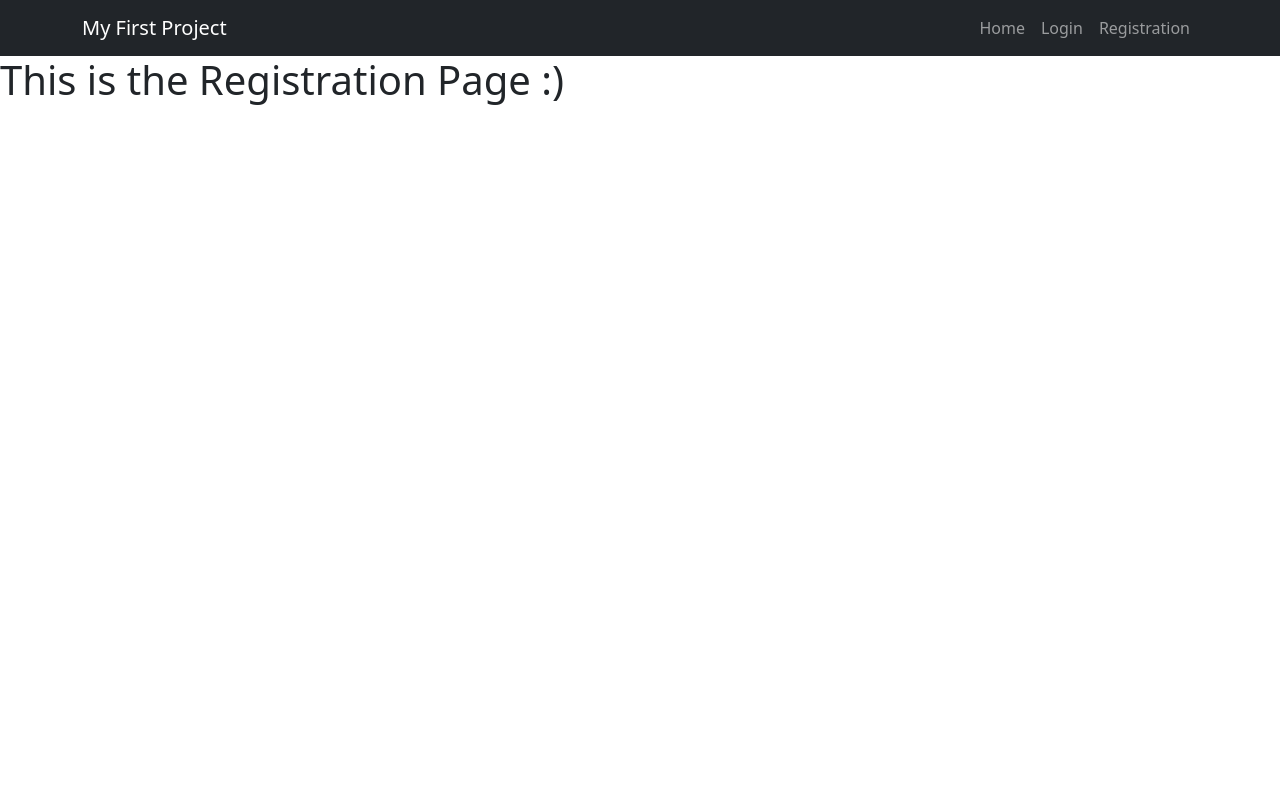
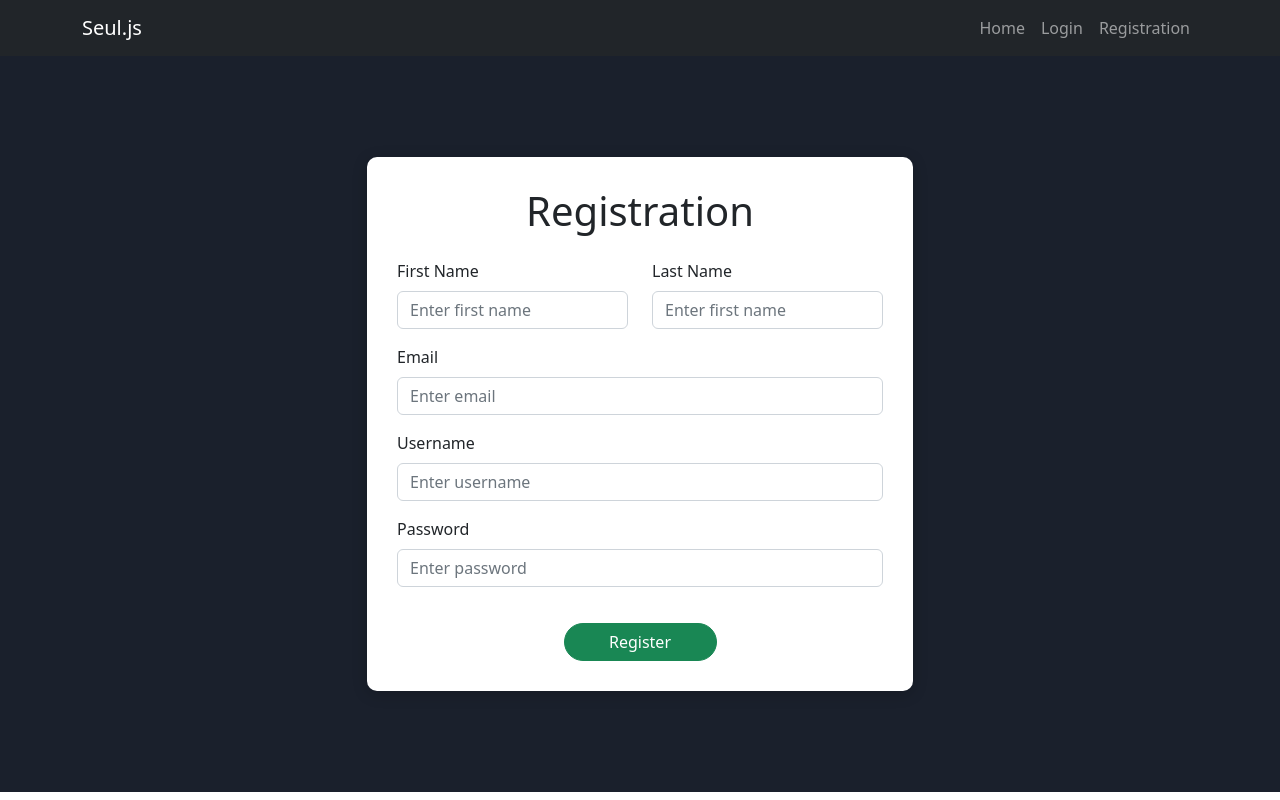
Before and after one commit to tettsuns/first-repo, a React (Create React App) app: page /registration in a window 1280 px wide. Built offline with nearby package versions, Linux system fonts and the light colour scheme.

Commit message:
fixed login and registration page

```diff
--- a/src/components/Navbar.jsx
+++ b/src/components/Navbar.jsx
@@ -6,7 +6,7 @@ function BasicExample() {
   return (
     <Navbar bg="dark" variant="dark" expand="lg">
       <Container>
-        <Navbar.Brand href="#home">My First Project</Navbar.Brand>
+        <Navbar.Brand href="/home">Seul.js</Navbar.Brand>
         <Navbar.Toggle aria-controls="basic-navbar-nav" />
         <Navbar.Collapse id="basic-navbar-nav">
           <Nav className="justify-content-end" style={{ width: "100%" }}>
--- a/src/pages/Homepage.jsx
+++ b/src/pages/Homepage.jsx
@@ -83,7 +83,7 @@ function HomePage() {
             <motion.img
               src="./images/solgi.png"
               alt="profile"
-              className="rounded-circle"
+              className="rounded-circle App-logo"
               style={{ width: "230px", height: "230px" }}
             />
           </div>
--- a/src/pages/Login.jsx
+++ b/src/pages/Login.jsx
@@ -2,7 +2,7 @@ import React from "react";
 import { Container, Form, Button, Row, Col } from "react-bootstrap";
 import { motion } from "framer-motion";
 
-function LoginPage() {
+function Login() {
   const containerStyle = {
     backgroundColor: "#1a202c",
     minHeight: "92vh",
@@ -19,8 +19,6 @@ function LoginPage() {
   };
 
   const buttonStyle = {
-    backgroundColor: "#1a202c",
-    borderColor: "#1a202c",
     fontWeight: 400,
     borderRadius: "20px",
     width: "50%",
@@ -47,38 +45,39 @@ function LoginPage() {
   return (
     <div style={containerStyle}>
       <Container>
+        <Row className="d-flex justify-content-center align-items-center">
+          <Col sm="6">
         <motion.div variants={formVariants} initial="hidden" animate="visible">
           <Form style={formStyle}>
             <h1 className="mb-4 text-center">Login</h1>
-            <Form.Group controlId="formBasicEmail">
+            <Form.Group controlId="formBasicEmail" className="mb-4">
               <Form.Label>Username</Form.Label>
               <Form.Control type="email" placeholder="Enter username" />
             </Form.Group>
-
-            <Form.Group controlId="formBasicPassword">
+            <Form.Group controlId="formBasicPassword" className="mb-4">
               <Form.Label>Password</Form.Label>
               <Form.Control type="password" placeholder="Password" />
             </Form.Group>
-
-            <Form.Group controlId="formBasicCheckbox">
+            <Form.Group controlId="formBasicCheckbox" className="mb-3">
               <Form.Check type="checkbox" label="Remember me" />
             </Form.Group>
-
             <Row>
-              <Col>
+              <Col style={{padding: "0 0 0 0"}}>
                 <Button variant="link" className="text-decoration-none">
                   Forgot password?
                 </Button>
               </Col>
-              <Col>
-                <Button style={buttonStyle}>Login</Button>
-              </Col>
+            </Row>
+            <Row className="d-flex justify-content-center">
+                <Button variant="success" style={buttonStyle}>Login</Button>
             </Row>
           </Form>
         </motion.div>
+        </Col>
+        </Row>
       </Container>
     </div>
   );
 }
 
-export default LoginPage;
+export default Login;
--- a/src/pages/Registration.jsx
+++ b/src/pages/Registration.jsx
@@ -1,9 +1,89 @@
-import React from 'react';
+import React from "react";
+import { Container, Form, Button, Row, Col } from "react-bootstrap";
+import { motion } from "framer-motion";
 
-const Registration = () => {
-    return (
-        <h1>This is the Registration Page :)</h1>
-    );
-};
+function Registration() {
+  const containerStyle = {
+    backgroundColor: "#1a202c",
+    minHeight: "92vh",
+    display: "flex",
+    alignItems: "center",
+    justifyContent: "center",
+  };
+
+  const formStyle = {
+    backgroundColor: "#ffffff",
+    padding: "30px",
+    borderRadius: "10px",
+    boxShadow: "0px 3px 15px rgba(0,0,0,0.2)",
+  };
+
+  const buttonStyle = {
+    fontWeight: 400,
+    borderRadius: "20px",
+    width: "30%",
+    marginTop: "20px",
+  };
+
+  const formVariants = {
+    hidden: {
+      opacity: 0,
+      scale: 0.8,
+    },
+    visible: {
+      opacity: 1,
+      scale: 1,
+      transition: {
+        type: "spring",
+        damping: 10,
+        stiffness: 100,
+        delay: 0.5,
+      },
+    },
+  };
+
+  return (
+    <div style={containerStyle}>
+      <Container>
+        <Row className="d-flex justify-content-center align-items-center">
+          <Col sm="6">
+        <motion.div variants={formVariants} initial="hidden" animate="visible">
+          <Form style={formStyle}>
+            <h1 className="mb-4 text-center">Registration</h1>
+            <Form.Group controlId="formBasicEmail" className="mb-3">
+            <Row>
+                <Col>
+                    <Form.Label>First Name</Form.Label>
+                    <Form.Control placeholder="Enter first name" />
+                </Col>
+                <Col>
+                <Form.Label>Last Name</Form.Label>
+                    <Form.Control placeholder="Enter first name" />
+                </Col>
+            </Row>
+            </Form.Group>
+            <Form.Group controlId="formBasicEmail" className="mb-3">
+              <Form.Label>Email</Form.Label>
+              <Form.Control type="email" placeholder="Enter email" />
+            </Form.Group>
+            <Form.Group controlId="formBasicEmail" className="mb-3">
+              <Form.Label>Username</Form.Label>
+              <Form.Control type="username" placeholder="Enter username" />
+            </Form.Group>
+            <Form.Group controlId="formBasicPassword" className="mb-3">
+              <Form.Label>Password</Form.Label>
+              <Form.Control type="password" placeholder="Enter password" />
+            </Form.Group>
+            <Row className="d-flex justify-content-center">
+                <Button variant="success" style={buttonStyle}>Register</Button>
+            </Row>
+          </Form>
+        </motion.div>
+        </Col>
+        </Row>
+      </Container>
+    </div>
+  );
+}
 
 export default Registration;
```
